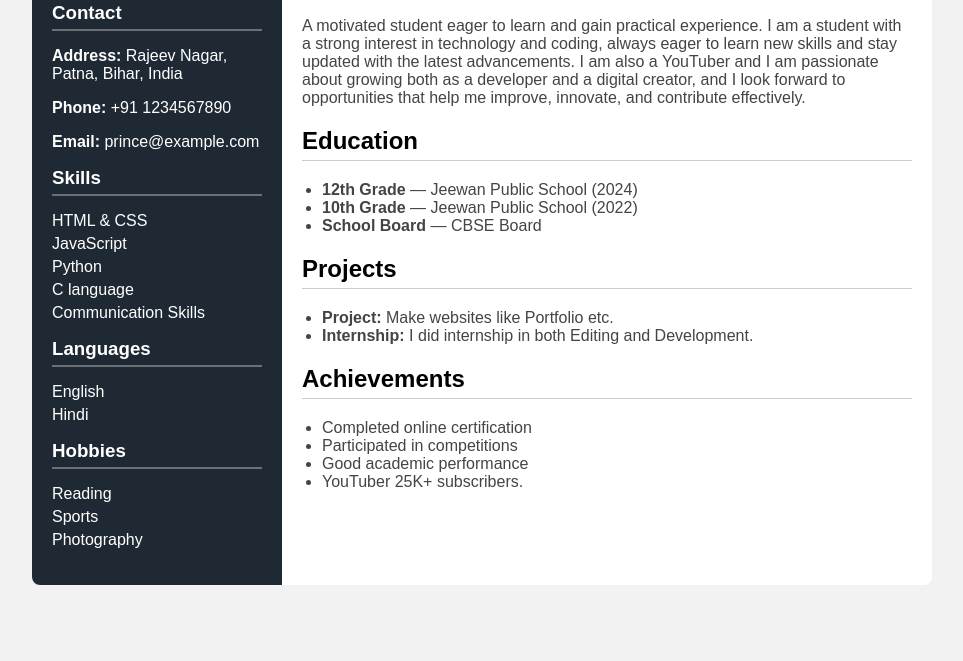
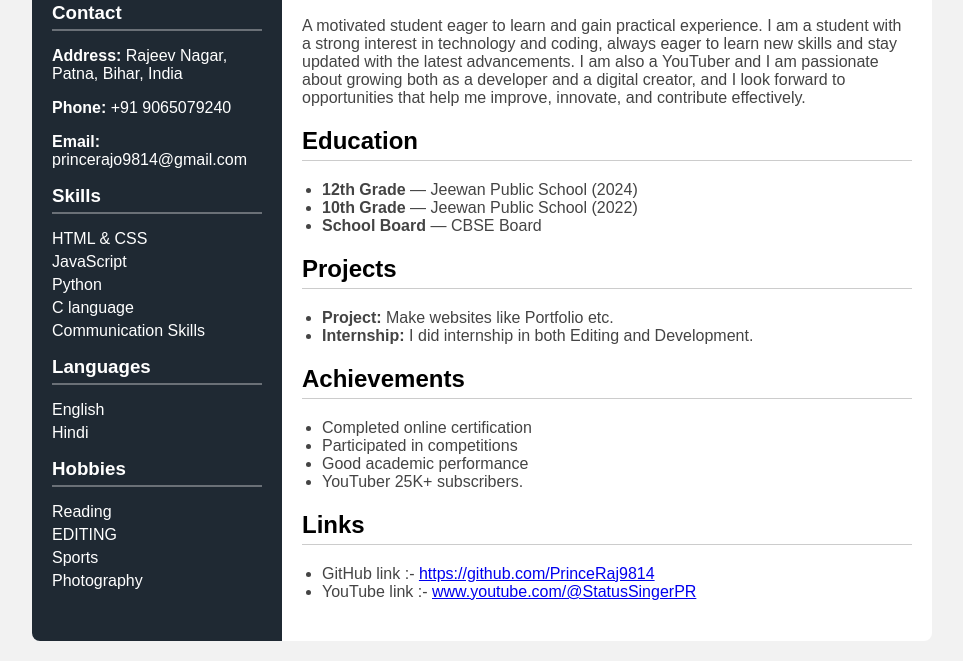
Before and after one commit to PrinceRaj9814/Resume, a plain HTML site: page index.html in a window 1280 px wide. Shown: the part 178-839 px from the top of the page, without its empty margins (158-1121 px from the left). Before the commit the page ends 800 px from the top, so only its background shows below. Drawn offline with Linux system fonts and the light colour scheme.

Commit message:
Modify contact details and add social media links
Updated contact information and added links to social media.

```diff
--- a/index.html
+++ b/index.html
@@ -99,8 +99,8 @@
 
         <h3>Contact</h3>
         <p><strong>Address:</strong> Rajeev Nagar, Patna, Bihar, India</p>
-        <p><strong>Phone:</strong> +91 1234567890</p>
-        <p><strong>Email:</strong> prince@example.com</p>
+        <p><strong>Phone:</strong> +91 9065079240</p>
+        <p><strong>Email:</strong> princerajo9814@gmail.com</p>
 
         <h3>Skills</h3>
         <ul>
@@ -120,8 +120,10 @@
         <h3>Hobbies</h3>
         <ul>
             <li>Reading</li>
+            <li>EDITING</li>
             <li>Sports</li>
             <li>Photography</li>
+
         </ul>
     </div>
 
@@ -164,8 +166,15 @@
                 <li>YouTuber 25K+ subscribers.</li>
             </ul>
         </div>
+
+        <div class="section">
+            <h2>Links</h2>
+            <ul>
+                <li> GitHub link :- <a href="https://github.com/PrinceRaj9814" target="_blank">https://github.com/PrinceRaj9814</a></li>
+                <li> YouTube link :- <a href="https://www.youtube.com/@StatusSingerPR" target="_blank">www.youtube.com/@StatusSingerPR</a></li>
+            </ul>
+        </div>
     </div>
-
 </div>
 
 </body>
```
